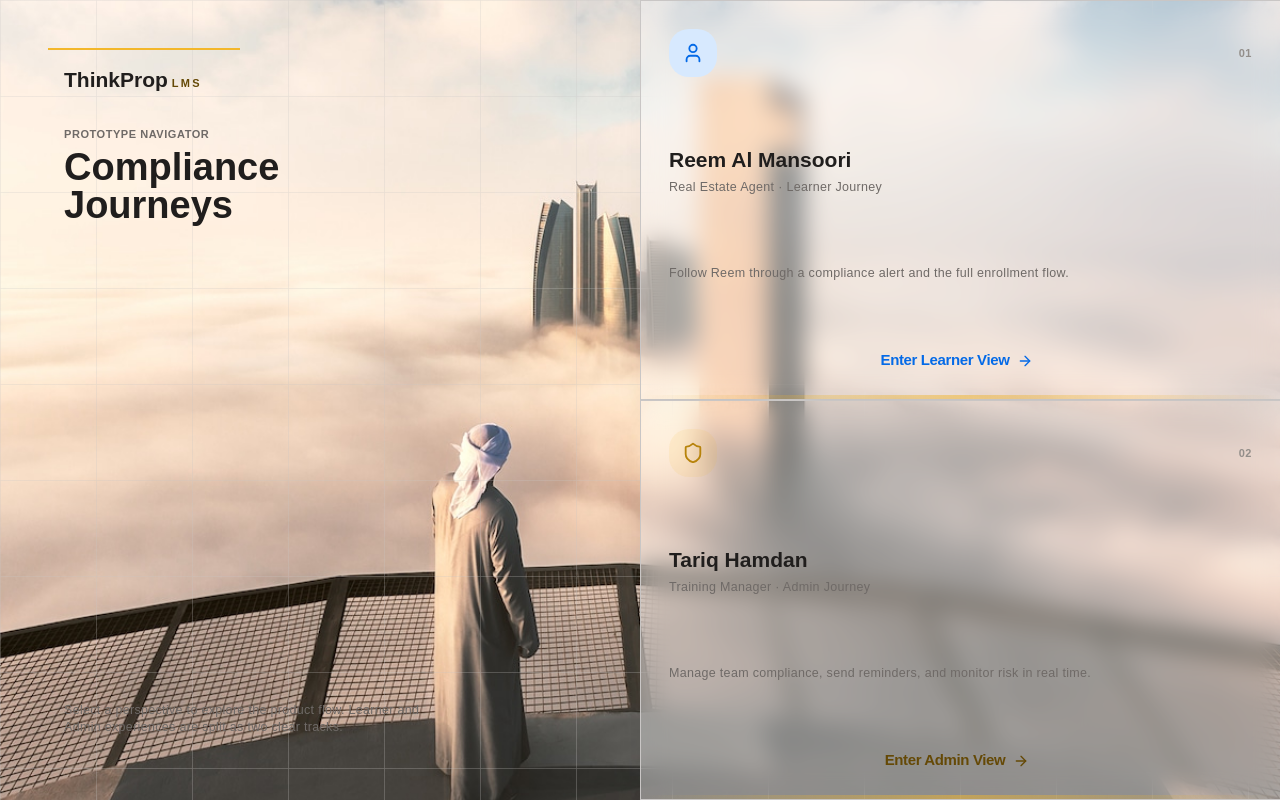
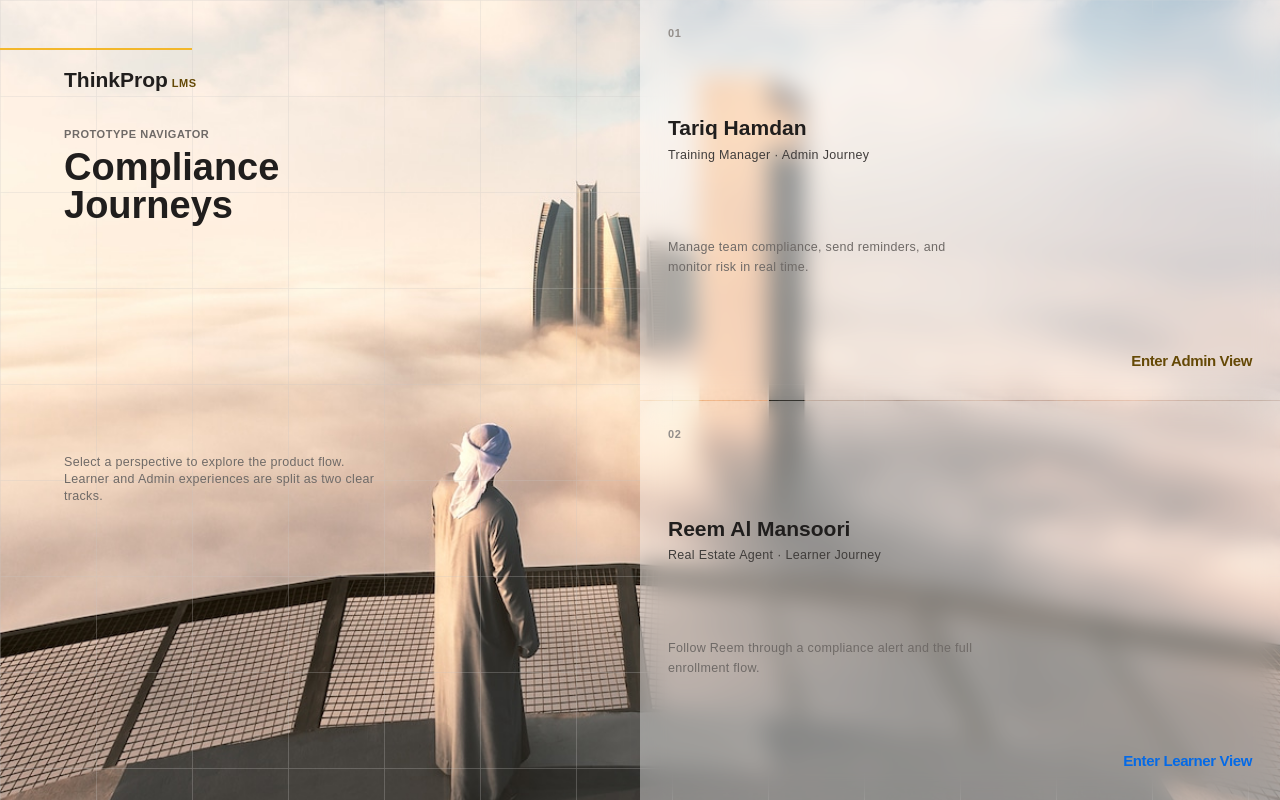
Before and after one commit to Gianeo/thinkprop, a Next.js app: page / in a window 1280 px wide. Built offline with nearby package versions, Linux system fonts and the light colour scheme; a web font is replaced by a local one.

Commit message:
Start page 26/02/26

```diff
--- a/app/page.tsx
+++ b/app/page.tsx
@@ -1,10 +1,22 @@
 'use client'
 
 import { useRouter } from 'next/navigation'
-import { ArrowRight, Shield, User } from 'lucide-react'
+import { Shield, User } from 'lucide-react'
 import { Button } from '@/components/ui/button'
 
 const personas = [
+  {
+    name: 'Tariq Hamdan',
+    subtitle: 'Training Manager · Admin Journey',
+    description: 'Manage team compliance, send reminders, and monitor risk in real time.',
+    cta: 'Enter Admin View',
+    href: '/admin/compliance',
+    icon: Shield,
+    iconWrapClass: 'bg-brand-amber/10',
+    iconClass: 'text-warning-default',
+    ctaClass: 'text-warning-loud',
+    index: '01',
+  },
   {
     name: 'Reem Al Mansoori',
     subtitle: 'Real Estate Agent · Learner Journey',
@@ -15,18 +27,6 @@ const personas = [
     iconWrapClass: 'bg-state-enrolled-bg',
     iconClass: 'text-primary-default',
     ctaClass: 'text-primary-default',
-    index: '01',
-  },
-  {
-    name: 'Tariq Hamdan',
-    subtitle: 'Training Manager · Admin Journey',
-    description: 'Manage team compliance, send reminders, and monitor risk in real time.',
-    cta: 'Enter Admin View',
-    href: '/admin/compliance',
-    icon: Shield,
-    iconWrapClass: 'bg-brand-amber/10',
-    iconClass: 'text-warning-default',
-    ctaClass: 'text-warning-loud',
     index: '02',
   },
 ]
@@ -49,14 +49,14 @@ export default function Page() {
           backgroundSize: '96px 96px',
         }}
       />
-      <div className="pointer-events-none absolute left-8 top-8 h-0.5 w-32 bg-warning-base md:left-12 md:top-12 md:w-48" />
 
-      <div className="relative mx-auto grid min-h-screen w-full max-w-[1600px] grid-cols-1 lg:grid-cols-2">
-        <section className="flex flex-col justify-between p-8 md:p-12 lg:p-16">
+      <div className="relative mx-auto grid min-h-screen w-full max-w-400 grid-cols-1 lg:grid-cols-2">
+        <section className="flex flex-col justify-between p-8 md:p-12 lg:p-16 relative">
+          <div className="pointer-events-none absolute left-0 top-0 h-0.5 w-32 bg-warning-base md:top-12 md:w-48" />
           <div>
             <div className="flex items-baseline gap-1">
               <span className="type-title-sm">ThinkProp</span>
-              <span className="type-caption font-bold uppercase tracking-[0.2em] text-warning-loud">LMS</span>
+              <span className="type-caption font-bold uppercase text-warning-loud">LMS</span>
             </div>
             <div className="mt-8 space-y-2">
               <p className="type-title-upper text-calm">Prototype Navigator</p>
@@ -67,12 +67,13 @@ export default function Page() {
               </h1>
             </div>
           </div>
-          <p className="max-w-sm type-body-sm text-calm">
+          <p className="max-w-xs type-body-sm text-calm">
             Select a perspective to explore the product flow. Learner and Admin experiences are split as two clear tracks.
           </p>
+          <div />
         </section>
 
-        <section className="grid min-h-[60vh] grid-rows-2 lg:min-h-screen">
+        <section className="grid min-h-[60vh] grid-rows-2 gap-px lg:min-h-screen">
           {personas.map((persona) => {
             const Icon = persona.icon
 
@@ -82,33 +83,32 @@ export default function Page() {
                 onClick={() => router.push(persona.href)}
                 className="group relative cursor-pointer transition-all duration-200"
               >
-              <div className="relative h-full overflow-hidden border-y border-l border-strong bg-transparent text-card-foreground shadow">
+                <div className="relative h-full overflow-hidden bg-transparent text-card-foreground shadow">
                   <div className="absolute inset-0 bg-white/40 backdrop-blur-md" />
                   <div className="relative flex h-full flex-col justify-between space-y-5 p-7">
                     <div className="flex items-center justify-between">
-                    <div className={`flex h-12 w-12 items-center justify-center rounded-2xl ${persona.iconWrapClass}`}>
-                      <Icon size={22} className={persona.iconClass} />
-                    </div>
                       <span className="type-title-upper text-weak">{persona.index}</span>
                     </div>
 
+                    <div className='flex gap-16 justify-between items-start'>
                       <div>
                         <h2 className="font-display type-title-sm font-bold text-loud">{persona.name}</h2>
-                    <p className="mt-0.5 type-body-sm text-calm">{persona.subtitle}</p>
+                        <p className="mt-0.5 type-body-sm text-default">{persona.subtitle}</p>
+                      </div>
+                      <div className=''>
+                        {/* Place image here */}
+                      </div>
                     </div>
 
-                  <p className="type-body-sm leading-relaxed text-calm">{persona.description}</p>
+                    <p className="type-body-sm leading-relaxed text-calm max-w-xs">{persona.description}</p>
 
                     <Button
                       variant="ghost"
-                    withIcon="after"
-                    className={`h-auto p-0 type-body-sm font-semibold hover:bg-transparent ${persona.ctaClass}`}
+                      className={`ml-auto h-auto p-0 type-body-sm font-semibold hover:bg-transparent ${persona.ctaClass}`}
                     >
                       {persona.cta}
-                    <ArrowRight size={14} className="transition-transform group-hover:translate-x-0.5" />
                     </Button>
                   </div>
-                <div className="absolute bottom-0 left-0 h-1 w-full bg-gradient-to-r from-warning-base/0 via-warning-base/50 to-warning-base/0" />
                 </div>
               </div>
             )
```
Also changed, not shown: public/images/Reem.png (added), public/images/Tariq.png (added). Lines whose indentation alone changed are shown as unchanged.
